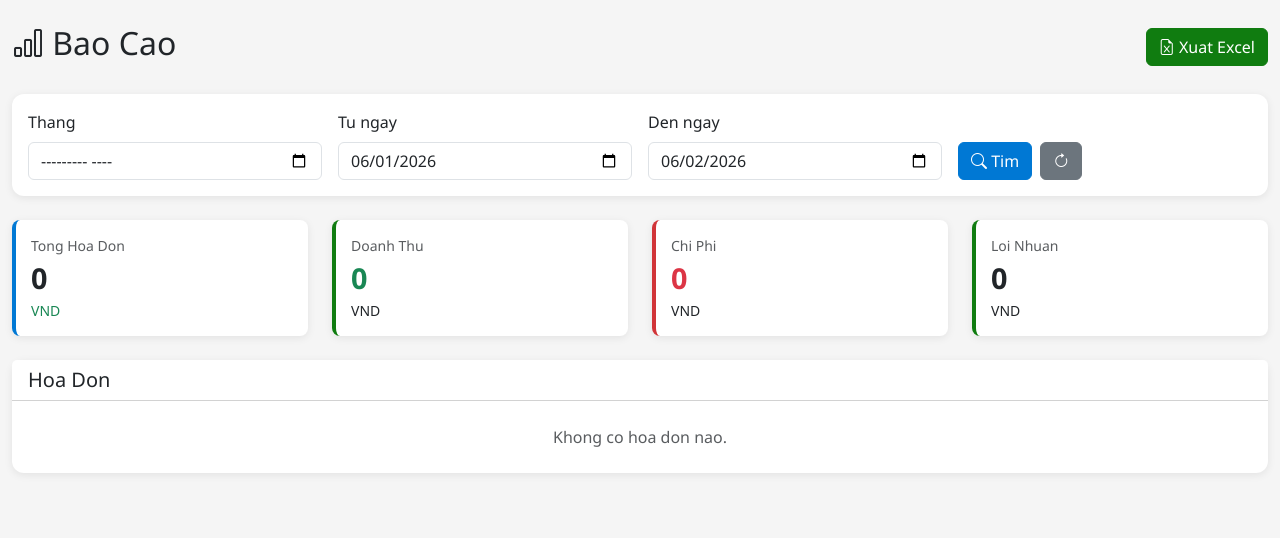
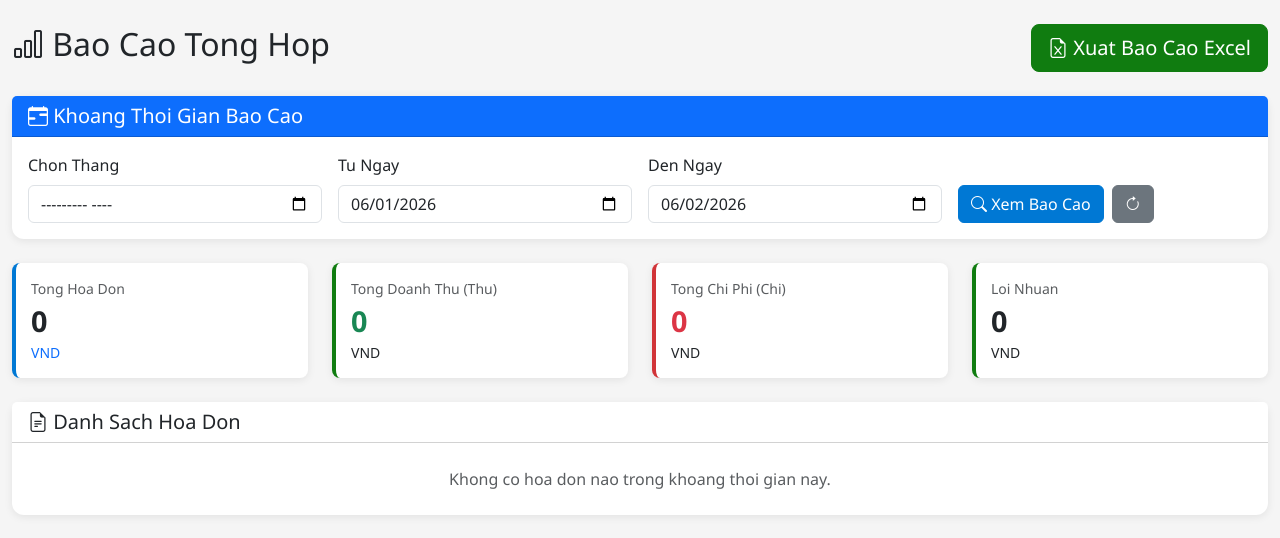
Before and after one commit to nghianh4975-cpu/hoadon-manager, a Flask app: page /report in a window 1280 px wide. Shown: the part 56-594 px from the top of the page. Run offline with Flask 3, Linux system fonts and the light colour scheme; the visitor is signed in with stand-in values (Sample User, id 1); data that the repository does not hold is empty.

Commit message:
Add files via upload

```diff
--- a/web_hoadon/templates/import_text.html
+++ b/web_hoadon/templates/import_text.html
@@ -22,7 +22,7 @@
             <div class="row mb-3">
                 <div class="col-md-3">
                     <label class="form-label">Ngay hoa don</label>
-                    <input type="date" class="form-control" name="invoice_date" value="">
+                    <input type="date" class="form-control" name="invoice_date" value="{{ today_str }}">
                 </div>
                 <div class="col-md-3">
                     <label class="form-label">Cua hang</label>
--- a/web_hoadon/templates/invoice_view.html
+++ b/web_hoadon/templates/invoice_view.html
@@ -4,6 +4,9 @@
 <div class="d-flex justify-content-between align-items-center mb-4">
     <h2><i class="bi bi-file-earmark-text"></i> Hoa Don {{ invoice.invoice_number }}</h2>
     <div>
+        <a href="{{ url_for('export_single_invoice', invoice_id=invoice.id) }}" class="btn btn-success">
+            <i class="bi bi-file-earmark-excel"></i> Xuat Excel
+        </a>
         <a href="{{ url_for('edit_invoice', invoice_id=invoice.id) }}" class="btn btn-warning"><i class="bi bi-pencil"></i> Sua</a>
         <form method="POST" action="{{ url_for('send_to_admin', invoice_id=invoice.id) }}" class="d-inline">
             <input type="hidden" name="image_data" value="{{ invoice.image_data or '' }}">
--- a/web_hoadon/templates/report.html
+++ b/web_hoadon/templates/report.html
@@ -2,27 +2,32 @@
 {% block title %}Bao Cao{% endblock %}
 {% block content %}
 <div class="d-flex justify-content-between align-items-center mb-4">
-    <h2><i class="bi bi-bar-chart"></i> Bao Cao</h2>
-    <a href="{{ url_for('report_export') }}?date_from={{ date_from }}&date_to={{ date_to }}&month={{ month }}" class="btn btn-success"><i class="bi bi-file-earmark-excel"></i> Xuat Excel</a>
+    <h2><i class="bi bi-bar-chart"></i> Bao Cao Tong Hop</h2>
+    <a href="{{ url_for('report_export') }}?date_from={{ date_from }}&date_to={{ date_to }}&month={{ month }}" class="btn btn-success btn-lg">
+        <i class="bi bi-file-earmark-excel"></i> Xuat Bao Cao Excel
+    </a>
 </div>
 
-<div class="card mb-4">
+<div class="card mb-4 border-primary">
+    <div class="card-header bg-primary text-white">
+        <h5 class="mb-0"><i class="bi bi-calendar-range"></i> Khoang Thoi Gian Bao Cao</h5>
+    </div>
     <div class="card-body">
         <form method="GET" class="row g-3">
             <div class="col-md-3">
-                <label class="form-label">Thang</label>
+                <label class="form-label">Chon Thang</label>
                 <input type="month" class="form-control" name="month" value="{{ month }}">
             </div>
             <div class="col-md-3">
-                <label class="form-label">Tu ngay</label>
+                <label class="form-label">Tu Ngay</label>
                 <input type="date" class="form-control" name="date_from" value="{{ date_from }}">
             </div>
             <div class="col-md-3">
-                <label class="form-label">Den ngay</label>
+                <label class="form-label">Den Ngay</label>
                 <input type="date" class="form-control" name="date_to" value="{{ date_to }}">
             </div>
             <div class="col-md-3 d-flex align-items-end">
-                <button type="submit" class="btn btn-primary me-2"><i class="bi bi-search"></i> Tim</button>
+                <button type="submit" class="btn btn-primary me-2"><i class="bi bi-search"></i> Xem Bao Cao</button>
                 <a href="{{ url_for('report') }}" class="btn btn-secondary"><i class="bi bi-arrow-clockwise"></i></a>
             </div>
         </form>
@@ -34,19 +39,19 @@
         <div class="card stat-card">
             <div class="text-muted small">Tong Hoa Don</div>
             <div class="stat-value">{{ "{:,.0f}".format(total_inv) }}</div>
-            <small class="text-success">VND</small>
+            <small class="text-primary">VND</small>
         </div>
     </div>
     <div class="col-md-3">
         <div class="card stat-card success">
-            <div class="text-muted small">Doanh Thu</div>
+            <div class="text-muted small">Tong Doanh Thu (Thu)</div>
             <div class="stat-value text-success">{{ "{:,.0f}".format(total_rev) }}</div>
             <small>VND</small>
         </div>
     </div>
     <div class="col-md-3">
         <div class="card stat-card danger">
-            <div class="text-muted small">Chi Phi</div>
+            <div class="text-muted small">Tong Chi Phi (Chi)</div>
             <div class="stat-value text-danger">{{ "{:,.0f}".format(total_exp) }}</div>
             <small>VND</small>
         </div>
@@ -60,16 +65,19 @@
     </div>
 </div>
 
-<div class="card">
-    <div class="card-header bg-white"><h5 class="mb-0">Hoa Don</h5></div>
+<div class="row">
+    <div class="col-md-12">
+        <div class="card mb-4">
+            <div class="card-header bg-white"><h5 class="mb-0"><i class="bi bi-file-earmark-text"></i> Danh Sach Hoa Don</h5></div>
             <div class="card-body p-0">
                 {% if invoices %}
                 <table class="table table-hover mb-0">
-            <thead><tr><th>So HD</th><th>Ngay</th><th>Cua Hang</th><th>Tong Tien</th><th>Nguoi Tao</th></tr></thead>
+                    <thead class="table-primary"><tr><th>STT</th><th>So HD</th><th>Ngay</th><th>Cua Hang</th><th>Tong Tien</th><th>Nguoi Tao</th></tr></thead>
                     <tbody>
                         {% for inv in invoices %}
                         <tr>
-                    <td>{{ inv.invoice_number }}</td>
+                            <td>{{ loop.index }}</td>
+                            <td><strong>{{ inv.invoice_number }}</strong></td>
                             <td>{{ inv.date }}</td>
                             <td>{{ inv.store_name or '-' }}</td>
                             <td class="text-success fw-bold">{{ "{:,.0f}".format(inv.total) }} VND</td>
@@ -79,8 +87,10 @@
                     </tbody>
                 </table>
                 {% else %}
-        <p class="text-muted text-center p-4 mb-0">Khong co hoa don nao.</p>
+                <p class="text-muted text-center p-4 mb-0">Khong co hoa don nao trong khoang thoi gian nay.</p>
                 {% endif %}
             </div>
         </div>
+    </div>
+</div>
 {% endblock %}
```
Lines whose indentation alone changed are shown as unchanged.
